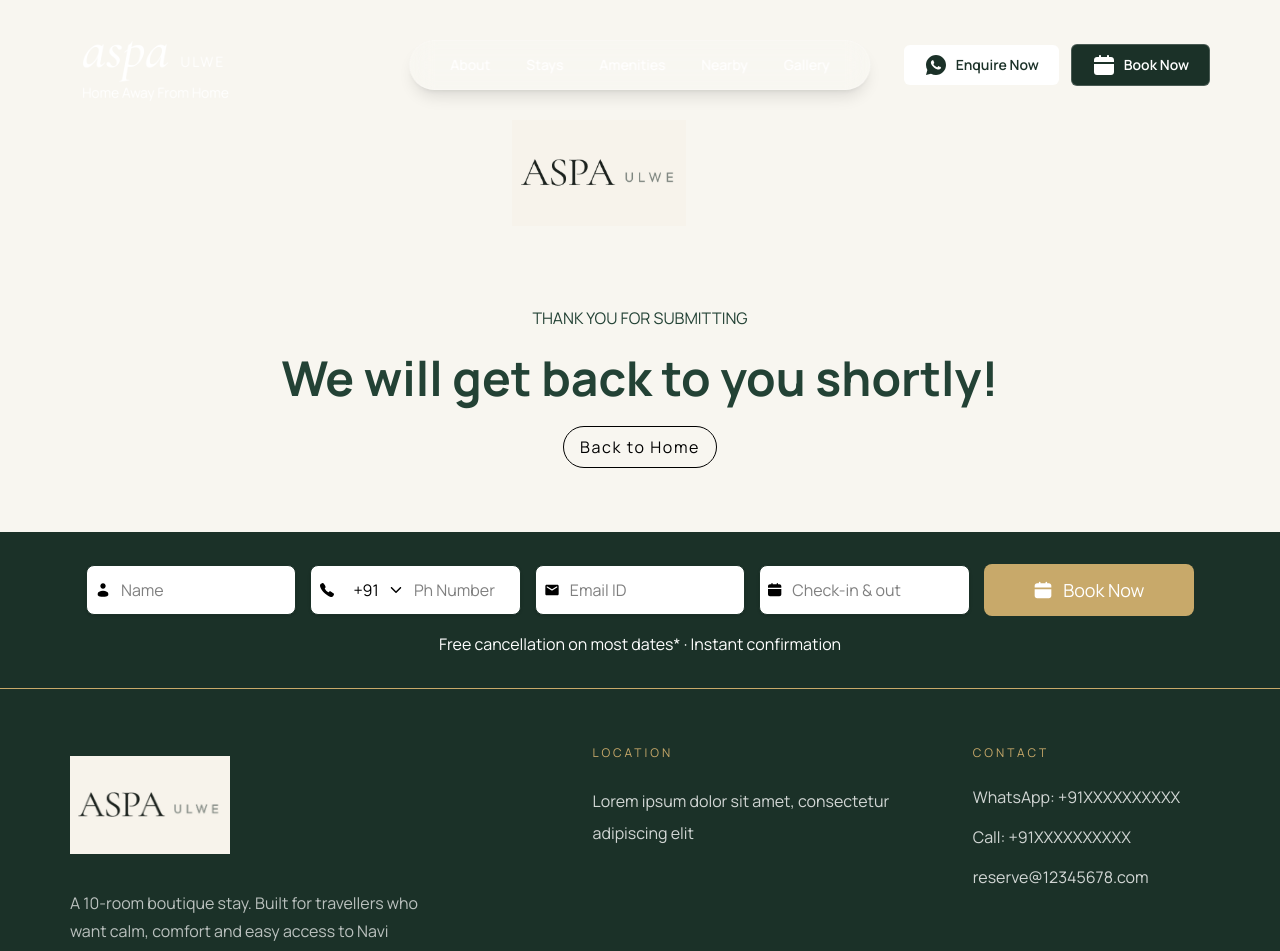
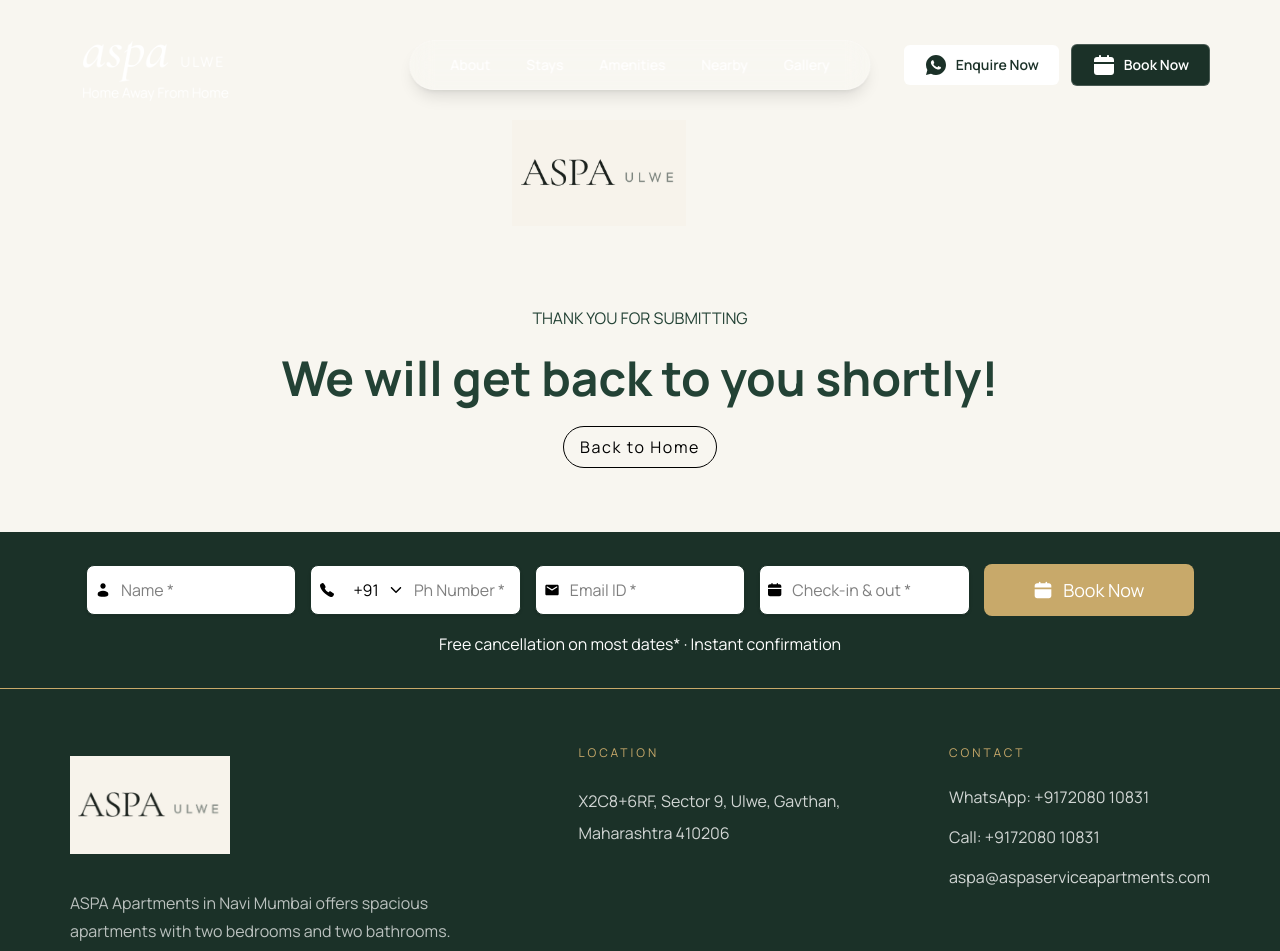
Before and after one commit to fielmente8777/aspalp, a Next.js app: page /thank-you in a window 1280 px wide. Shown: the top 951 px of the page. Built offline with nearby package versions, Linux system fonts and the light colour scheme.

Commit message:
changes done

```diff
--- a/src/app/(landing-page)/components/Pricing.tsx
+++ b/src/app/(landing-page)/components/Pricing.tsx
@@ -12,8 +12,8 @@ interface Props {
 
 const Pricing = ({ data }: Props) => {
   return (
-    <Section className="bg-cream-bg ">
-      <div className="">
+    <Section className="bg-cream-bg px-4">
+      <div >
         <Container>
           <div className="mx-auto max-w-xl text-center">
             <p className="text-gold text-xs md:text-sm uppercase tracking-[0.2em]">
--- a/src/app/(landing-page)/components/Stats.tsx
+++ b/src/app/(landing-page)/components/Stats.tsx
@@ -1,6 +1,6 @@
 "use client";
 
-import { Section} from "@/components/sectionComponants";
+import { Section } from "@/components/sectionComponants";
 
 interface Stat {
   value: string;
@@ -13,10 +13,9 @@ interface StatsProps {
 
 const StatsSection = ({ stats }: StatsProps) => {
   return (
-    <Section
-    defaultPadding={false}>
+    <Section defaultPadding={false}>
       <section className="border-y border-[#D8D1C4] bg-white">
-      <div className="">
+        <div>
           <div className="grid grid-cols-2 lg:grid-cols-4">
             {stats.map((item, index) => (
               <div
@@ -25,13 +24,12 @@ const StatsSection = ({ stats }: StatsProps) => {
                flex flex-col items-center justify-center
   py-8 lg:py-10
   text-center
-                border-b lg:border-b-0
   border-[#D8D1C4]
-                ${
-                  index !== stats.length - 1
-                    ? "lg:border-r"
-                    : ""
-                }
+  border-b
+  even:border-l
+  lg:border-b-0
+  lg:even:border-l-0
+                ${index !== stats.length - 1 ? "lg:border-r" : ""}
               `}
               >
                 <h3 className="font-serif text-[42px] leading-none text-p2">
--- a/src/app/layout.tsx
+++ b/src/app/layout.tsx
@@ -16,9 +16,12 @@ const geistMono = Geist_Mono({
   subsets: ["latin"],
 });
 
-export const metadata: Metadata = {
-  title: "Create Next App",
-  description: "Generated by create next app",
+export const metadata = {
+  title:
+    "ASPA Apartments | Premium Serviced Apartments in Ulwe, Navi Mumbai | Short & Long Stay",
+
+  description:
+    "Book premium serviced apartments in Ulwe, Navi Mumbai. Spacious 2 BHK stays with fully equipped kitchens, high-speed Wi-Fi, housekeeping, secure parking, and easy access to Atal Setu, Navi Mumbai Airport, JNPT, Apollo Hospital, and South Mumbai. Ideal for business trips, family stays, medical tourism, and long-term rentals.",
 };
 
 export default function RootLayout({ children }: LayoutProps<"/">) {
--- a/src/components/footer/footerdata.tsx
+++ b/src/components/footer/footerdata.tsx
@@ -17,15 +17,14 @@ export interface FooterData {
 export const footerData: FooterData = {
   logo: "/images/footer.png",
   description:
-    "A 10-room boutique stay. Built for travellers who want calm, comfort and easy access to Navi Mumbai's most important corridor.",
+    "ASPA Apartments in Navi Mumbai offers spacious apartments with two bedrooms and two bathrooms. Each unit features a terrace and free WiFi, ensuring a comfortable stay.",
 
   lists: [
     {
       title: "LOCATION",
       links: [
         {
-          title:
-            "Lorem ipsum dolor sit amet, consectetur adipiscing elit",
+          title: "X2C8+6RF, Sector 9, Ulwe, Gavthan, Maharashtra 410206",
         },
       ],
     },
@@ -33,16 +32,16 @@ export const footerData: FooterData = {
       title: "CONTACT",
       links: [
         {
-          label: "WhatsApp: +91XXXXXXXXXX",
-          href: "https://wa.me/91XXXXXXXXXX",
+          label: "WhatsApp: +9172080 10831",
+          href: "https://wa.me/917208010831",
         },
         {
-          label: "Call: +91XXXXXXXXXX",
-          href: "tel:+91XXXXXXXXXX",
+          label: "Call: +9172080 10831",
+          href: "tel:+917208010831",
         },
         {
-          label: "reserve@12345678.com",
-          href: "mailto:reserve@12345678.com",
+          label: "aspa@aspaserviceapartments.com",
+          href: "mailto:aspa@aspaserviceapartments.com",
         },
       ],
     },
--- a/src/components/forms/Form2.tsx
+++ b/src/components/forms/Form2.tsx
@@ -109,7 +109,7 @@ const Form2 = ({ gridView }: Props) => {
         <React.Fragment key={index}>
           {field.type === "date" ? (
             <div
-              className={`bg-white flex items-center gap-2.5 lg:border-[0.5px] lg:shadow border-light/30 lg:rounded-lg ${gridView ? "p-4" : "max-md:pb-4 max-md:pt-2 py-3 lg:px-2"}`}
+              className={`bg-white flex items-center gap-2.5 lg:border-[0.5px] lg:shadow border-light/30 lg:rounded-lg ${gridView ? "p-4" : "px-3 py-3 lg:px-2"}`}
               key={index}
             >
               <label className="text-secondary">{field.icon}</label>
@@ -121,7 +121,7 @@ const Form2 = ({ gridView }: Props) => {
                 selectsRange
                 minDate={minDate}
                 maxDate={maxDate}
-                placeholderText={field.label}
+                placeholderText={`${field.label} *`}
                 calendarClassName="!z-[99999]"
                 popperClassName="!z-[99999]"
                 className={` pointer-events-auto placeholder:text-secondarya outline-none w-full h-full bg-transparent text-base text-secondarya`}
@@ -130,7 +130,7 @@ const Form2 = ({ gridView }: Props) => {
             </div>
           ) : field.type === "tel" ? (
             <div
-              className={`bg-white flex items-center gap-2.5 lg:border-[0.5px] lg:shadow border-light/30 lg:rounded-lg ${gridView ? "p-4" : "max-md:pb-4 max-md:pt-2 py-3 lg:px-2"}`}
+              className={`bg-white flex items-center gap-2.5 lg:border-[0.5px] lg:shadow border-light/30 lg:rounded-lg ${gridView ? "p-4" : "px-3 py-3 lg:px-2"}`}
               key={index}
             >
               <label className="text-secondary">{field.icon}</label>
@@ -156,7 +156,7 @@ const Form2 = ({ gridView }: Props) => {
               <input
                 type={field.type}
                 name={field.name}
-                placeholder={field.label}
+                placeholder={`${field.label} *`}
                 className={`w-full placeholder:text-secondarya focus:outline-none text-secondarya `}
                 value={field.value}
                 onChange={field.onChange}
@@ -164,7 +164,7 @@ const Form2 = ({ gridView }: Props) => {
             </div>
           ) : (
             <div
-              className={`flex bg-white items-center gap-2.5 lg:border-[0.5px] lg:shadow border-light/30 lg:rounded-lg ${gridView ? "p-4" : "max-md:pb-4 max-md:pt-2 py-3 lg:px-2"}`}
+              className={`flex bg-white items-center gap-2.5 lg:border-[0.5px] lg:shadow border-light/30 lg:rounded-lg ${gridView ? "p-4" : "px-3 py-3 lg:px-2"}`}
               key={index}
             >
               <label className="text-secondary">{field.icon}</label>
@@ -172,7 +172,7 @@ const Form2 = ({ gridView }: Props) => {
                 key={index}
                 type={field.type}
                 name={field.name}
-                placeholder={field.label}
+                placeholder={`${field.label} *`}
                 className={`w-full placeholder:text-secondarya focus:outline-none text-secondarya `}
                 value={field.value}
                 onChange={field.onChange}
```
Lines whose indentation alone changed are shown as unchanged.
